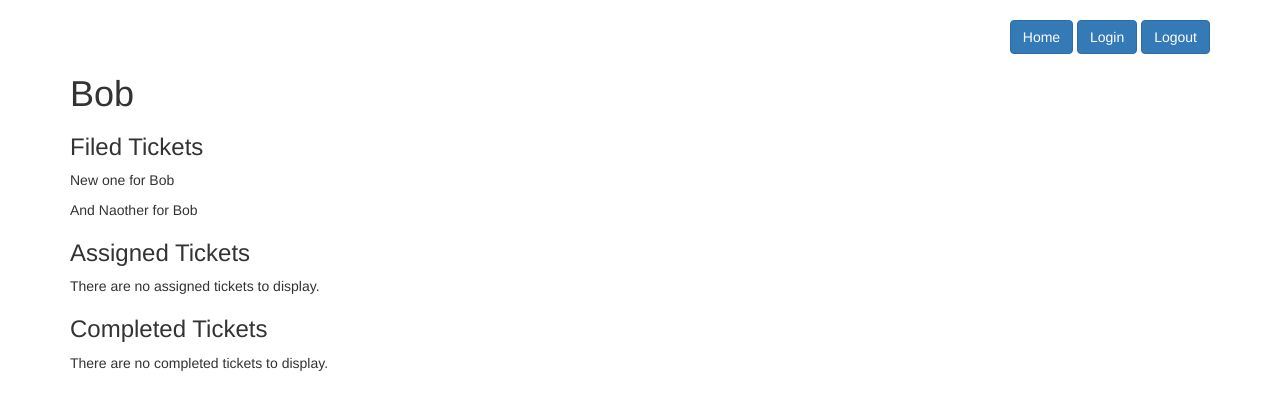
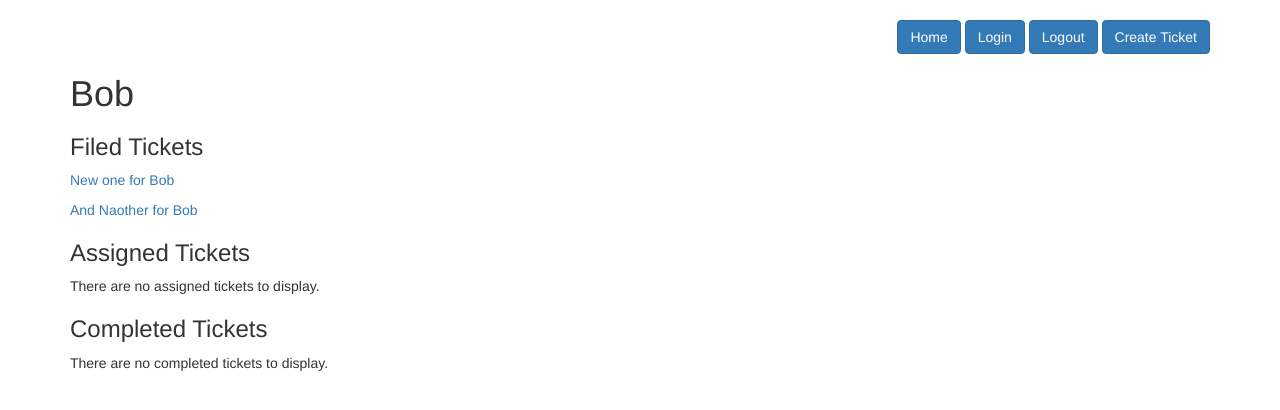
Before and after one commit to Mike-Boring/bugtracker, a Django app: page /user/2/ in a window 1280 px wide. Shown: the top 410 px of the page. Run offline with Django 3.2, Linux system fonts and the light colour scheme; data comes from the database, SQL or seed files in the repository; both versions use the stored data as it was after the commit; some libraries are stand-ins or nearby versions.

Commit message:
ticket detail view working

```diff
--- a/homepage/views.py
+++ b/homepage/views.py
@@ -10,7 +10,8 @@ from homepage.models import Ticket
 
 
 def index(request):
-    new_tickets = Ticket.objects.filter(status='New')
+    new_tickets = Ticket.objects.filter(
+        status='New').order_by('post_date').reverse()
     progress_tickets = Ticket.objects.filter(status='InProgress')
     completed_tickets = Ticket.objects.filter(status='Done')
     invalid_tickets = Ticket.objects.filter(status='Invalid')
--- a/templates/user_detail.html
+++ b/templates/user_detail.html
@@ -5,12 +5,16 @@
     href="/login/"
     class="btn btn-primary"
     >Login</a
-  >&nbsp;<a href="/logout/" class="btn btn-primary">Logout</a>
+  >&nbsp;<a href="/logout/" class="btn btn-primary">Logout</a>&nbsp;<a
+    href="/addticket/"
+    class="btn btn-primary"
+    >Create Ticket</a
+  >
 </div>
 <h1>{{ selected_user }}</h1>
 <h3>Filed Tickets</h3>
 {% if filed_tickets %} {% for post in filed_tickets %}
-<p>{{ post }}</p>
+<p><a href="/ticket/{{ post.id }}/">{{ post }}</a></p>
 {% endfor %} {% else %}
 <p>There are no filed tickets to display.</p>
 {% endif %}
```
Also changed, not shown: templates/ticket_detail.html (+6 -3 lines), db.sqlite3.
